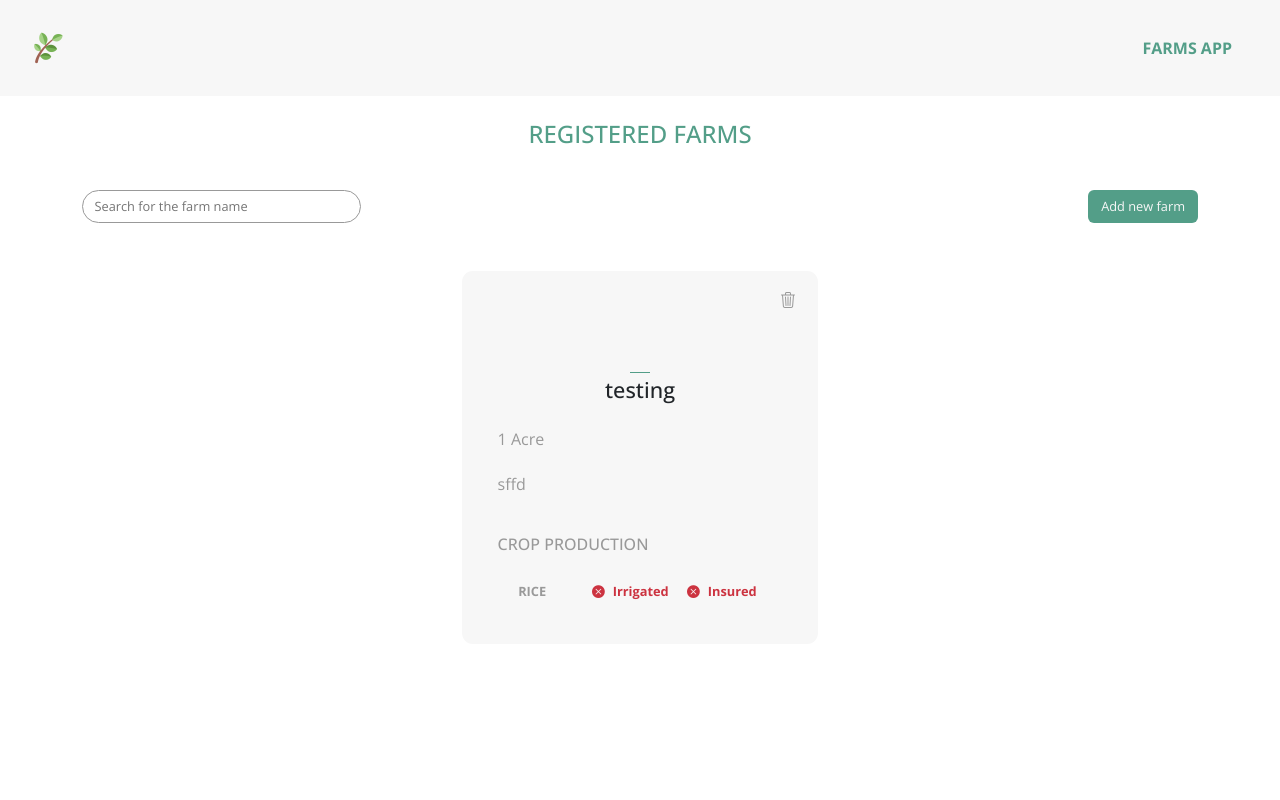
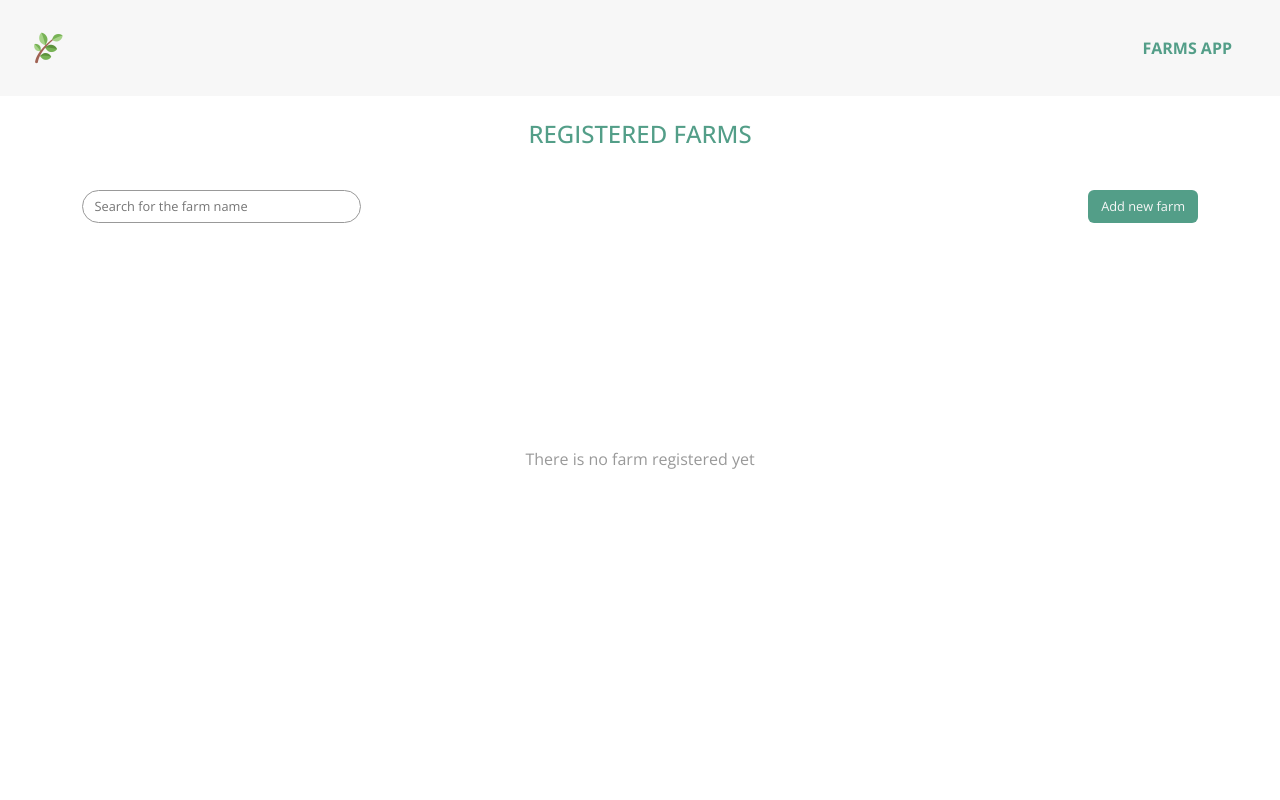
Before and after one commit to mariliafranco/farm-management-challenge, a React (Vite) app: page / in a window 1280 px wide. Shown: the top 800 px of the page. Built offline with nearby package versions, Linux system fonts and the light colour scheme; data requests are answered from the project's data file; a web font is replaced by a local one.

Commit message:
Add first scratch for readme

```diff
--- a/db.json
+++ b/db.json
@@ -1,22 +1,5 @@
 {
-  "farms": [
-    {
-      "id": "dec9",
-      "farmName": "testing",
-      "landArea": "1",
-      "landUnit": "Acre",
-      "farmAddress": "sffd",
-      "createdAt": "2024-12-18T20:03:42.333Z",
-      "cropProductions": [
-        {
-          "id": 0,
-          "cropTypeId": 1,
-          "isIrrigated": false,
-          "isInsured": false
-        }
-      ]
-    }
-  ],
+  "farms": [],
   "crop-types": [
     {
       "id": "1",
--- a/src/components/FarmList/FarmList.scss
+++ b/src/components/FarmList/FarmList.scss
@@ -5,7 +5,6 @@
   padding: 1rem 0;
   display: flex;
   justify-content: center;
-}
 
   .farm-list-item {
     display: flex;
@@ -58,3 +57,9 @@
       }
     }
   }
+}
+
+.empty-list {
+  margin-top: 20%;
+  color: global.$highlight-color;
+}
--- a/src/components/FarmList/FarmList.tsx
+++ b/src/components/FarmList/FarmList.tsx
@@ -21,8 +21,8 @@ const FarmList: React.FC<FarmListProps> = ({ farms, cropTypes, onDelete }) => {
 
   if (!farms.length) {
     return (
-      <div className="text-center mt-4">
-        <p className="alert alert-warning">No farms available.</p>
+      <div className="empty-list text-center">
+        <p>There is no farm registered yet</p>
       </div>
     );
   }
@@ -68,7 +68,7 @@ const FarmList: React.FC<FarmListProps> = ({ farms, cropTypes, onDelete }) => {
                 />
               ) : (
                 <p className="mt-3 text-muted">
-                  No crop productions available for this farm.
+                  No crop production registered for this farm.
                 </p>
               )}
             </div>
--- a/src/pages/FarmListing/FarmListingPage.tsx
+++ b/src/pages/FarmListing/FarmListingPage.tsx
@@ -125,7 +125,11 @@ const FarmListingPage: React.FC = () => {
       generateFeedback(true, "All done", "Farm was deleted!");
     } catch (error) {
       console.error("Error deleting farm:", error);
-      generateFeedback(false, "Not a good deal", "Farm was not deleted");
+      generateFeedback(
+        false,
+        "Not a good deal",
+        "It was not possible to delete"
+      );
     }
   };
 
```
Also changed, not shown: 1 other file (tests, documents, lock files or other folders). Lines whose indentation alone changed are shown as unchanged.
